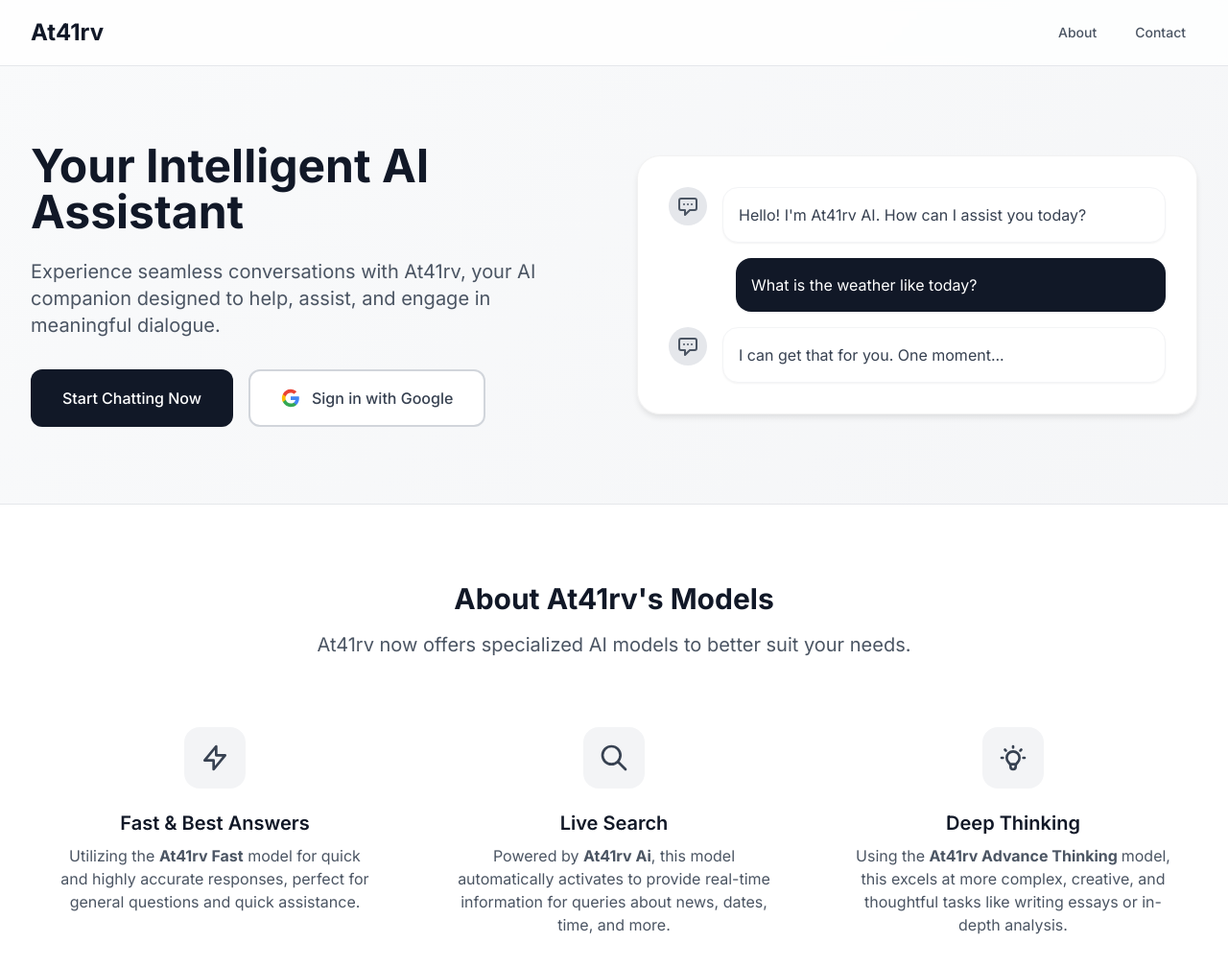
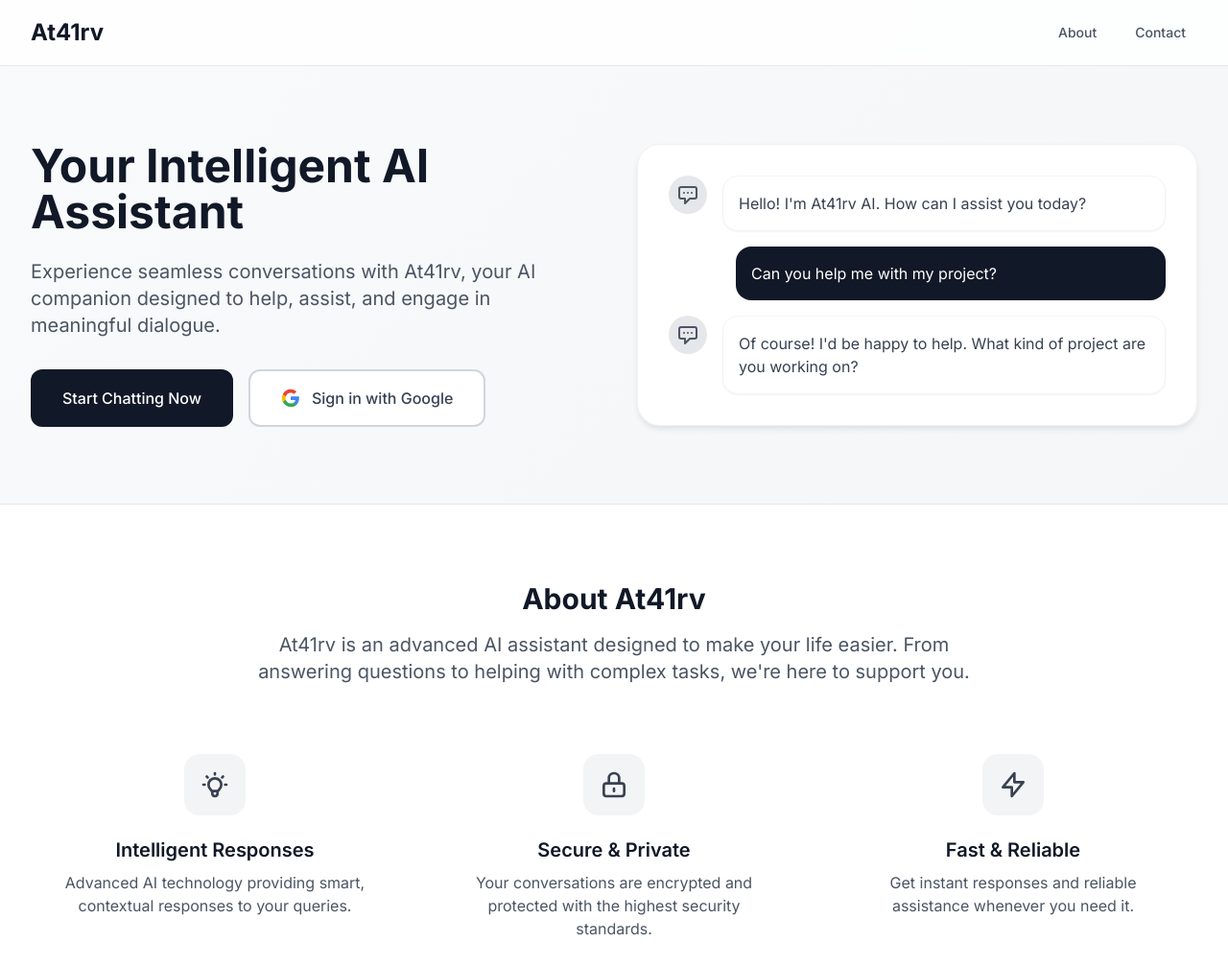
Before and after one commit to At41rv1/ai-chat-assistant, a plain HTML site: page index.html in a window 1280 px wide. Shown: the top 1007 px of the page at 96% size. Drawn offline with nearby package versions, Linux system fonts and the light colour scheme.

Commit message:
Update index.html

```diff
--- a/index.html
+++ b/index.html
@@ -342,7 +342,7 @@
                             </div>
                             <div class="flex items-start space-x-4 justify-end">
                                 <div class="bg-gray-900 text-white rounded-2xl p-4 shadow-sm flex-1 max-w-md">
-                                    <p>What is the weather like today?</p>
+                                    <p>Can you help me with my project?</p>
                                 </div>
                             </div>
                             <div class="flex items-start space-x-4">
@@ -352,7 +352,7 @@
                                     </svg>
                                 </div>
                                 <div class="bg-white rounded-2xl p-4 shadow-sm border border-gray-100 flex-1">
-                                    <p class="text-gray-700">I can get that for you. One moment...</p>
+                                    <p class="text-gray-700">Of course! I'd be happy to help. What kind of project are you working on?</p>
                                 </div>
                             </div>
                         </div>
@@ -364,36 +364,38 @@
         <div id="about" class="bg-white border-t border-gray-200">
             <div class="max-w-7xl mx-auto px-4 sm:px-6 lg:px-8 py-20">
                 <div class="text-center mb-12">
-                    <h2 class="text-3xl font-bold text-gray-900 mb-4">About At41rv's Models</h2>
+                    <h2 class="text-3xl font-bold text-gray-900 mb-4">About At41rv</h2>
                     <p class="text-xl text-gray-600 max-w-3xl mx-auto">
-                        At41rv now offers specialized AI models to better suit your needs.
+                        At41rv is an advanced AI assistant designed to make your life easier. From answering questions to helping with complex tasks, we're here to support you.
                     </p>
                 </div>
                 <div class="grid grid-cols-1 md:grid-cols-3 gap-8">
                     <div class="text-center p-6">
                         <div class="bg-gray-100 rounded-2xl p-4 inline-block mb-4">
                             <svg class="w-8 h-8 text-gray-700" fill="none" stroke="currentColor" viewBox="0 0 24 24">
-                                <path stroke-linecap="round" stroke-linejoin="round" stroke-width="2" d="M13 10V3L4 14h7v7l9-11h-7z" />
+                                <path stroke-linecap="round" stroke-linejoin="round" stroke-width="2" d="M9.663 17h4.673M12 3v1m6.364 1.636l-.707.707M21 12h-1M4 12H3m3.343-5.657l-.707-.707m2.828 9.9a5 5 0 117.072 0l-.548.547A3.374 3.374 0 0014 18.469V19a2 2 0 11-4 0v-.531c0-.895-.356-1.754-.988-2.386l-.548-.547z"/>
                             </svg>
                         </div>
-                        <h3 class="text-xl font-semibold text-gray-900 mb-2">Fast & Best Answers</h3>
-                        <p class="text-gray-600">Utilizing the <strong>At41rv Fast</strong> model for quick and highly accurate responses, perfect for general questions and quick assistance.</p>
-                    </div>
-                    <div class="text-center p-6">
-                        <div class="bg-gray-100 rounded-2xl p-4 inline-block mb-4">
-                            <svg class="w-8 h-8 text-gray-700" fill="none" stroke="currentColor" viewBox="0 0 24 24" xmlns="http://www.w3.org/2000/svg"><path stroke-linecap="round" stroke-linejoin="round" stroke-width="2" d="M21 21l-6-6m2-5a7 7 0 11-14 0 7 7 0 0114 0z"></path></svg>
-                        </div>
-                        <h3 class="text-xl font-semibold text-gray-900 mb-2">Live Search</h3>
-                        <p class="text-gray-600">Powered by <strong>At41rv Ai</strong>, this model automatically activates to provide real-time information for queries about news, dates, time, and more.</p>
+                        <h3 class="text-xl font-semibold text-gray-900 mb-2">Intelligent Responses</h3>
+                        <p class="text-gray-600">Advanced AI technology providing smart, contextual responses to your queries.</p>
                     </div>
                     <div class="text-center p-6">
                         <div class="bg-gray-100 rounded-2xl p-4 inline-block mb-4">
                             <svg class="w-8 h-8 text-gray-700" fill="none" stroke="currentColor" viewBox="0 0 24 24">
-                                <path stroke-linecap="round" stroke-linejoin="round" stroke-width="2" d="M9.663 17h4.673M12 3v1m6.364 1.636l-.707.707M21 12h-1M4 12H3m3.343-5.657l-.707-.707m2.828 9.9a5 5 0 117.072 0l-.548.547A3.374 3.374 0 0014 18.469V19a2 2 0 11-4 0v-.531c0-.895-.356-1.754-.988-2.386l-.548-.547z" />
+                                <path stroke-linecap="round" stroke-linejoin="round" stroke-width="2" d="M12 15v2m-6 4h12a2 2 0 002-2v-6a2 2 0 00-2-2H6a2 2 0 00-2 2v6a2 2 0 002 2zm10-10V7a4 4 0 00-8 0v4h8z"/>
                             </svg>
                         </div>
-                        <h3 class="text-xl font-semibold text-gray-900 mb-2">Deep Thinking</h3>
-                        <p class="text-gray-600">Using the <strong>At41rv Advance Thinking </strong> model, this excels at more complex, creative, and thoughtful tasks like writing essays or in-depth analysis.</p>
+                        <h3 class="text-xl font-semibold text-gray-900 mb-2">Secure & Private</h3>
+                        <p class="text-gray-600">Your conversations are encrypted and protected with the highest security standards.</p>
+                    </div>
+                    <div class="text-center p-6">
+                        <div class="bg-gray-100 rounded-2xl p-4 inline-block mb-4">
+                            <svg class="w-8 h-8 text-gray-700" fill="none" stroke="currentColor" viewBox="0 0 24 24">
+                                <path stroke-linecap="round" stroke-linejoin="round" stroke-width="2" d="M13 10V3L4 14h7v7l9-11h-7z"/>
+                            </svg>
+                        </div>
+                        <h3 class="text-xl font-semibold text-gray-900 mb-2">Fast & Reliable</h3>
+                        <p class="text-gray-600">Get instant responses and reliable assistance whenever you need it.</p>
                     </div>
                 </div>
             </div>
@@ -445,12 +447,6 @@
                         </div>
                     </div>
                     <div class="flex items-center space-x-3">
-                        <div class="relative">
-                            <select id="modelSelector" class="nav-button bg-gray-100 border border-gray-300 rounded-lg text-sm font-medium focus:outline-none focus:ring-2 focus:ring-indigo-500">
-                                <option value="DeepInfra/google/gemma-3-4b-it">Fast & Best</option>
-                                <option value="ExaChat/gemini-2.0-flash-thinking-exp-01-21">Deep Thinking</option>
-                            </select>
-                        </div>
                         <button id="settingsButton" class="nav-button">
                             <svg class="w-5 h-5" fill="none" stroke="currentColor" viewBox="0 0 24 24">
                                 <path stroke-linecap="round" stroke-linejoin="round" stroke-width="2" d="M10.325 4.317c.426-1.756 2.924-1.756 3.35 0a1.724 1.724 0 002.573 1.066c1.543-.94 3.31.826 2.37 2.37a1.724 1.724 0 001.065 2.572c1.756.426 1.756 2.924 0 3.35a1.724 1.724 0 00-1.066 2.573c.94 1.543-.826 3.31-2.37 2.37a1.724 1.724 0 00-2.572 1.065c-.426 1.756-2.924 1.756-3.35 0a1.724 1.724 0 00-2.573-1.066c-1.543.94-3.31-.826-2.37-2.37a1.724 1.724 0 00-1.065-2.572c-1.756-.426-1.756-2.924 0-3.35a1.724 1.724 0 001.066-2.573c-.94-1.543.826-3.31 2.37-2.37.996.608 2.296.07 2.572-1.065z"></path>
```
